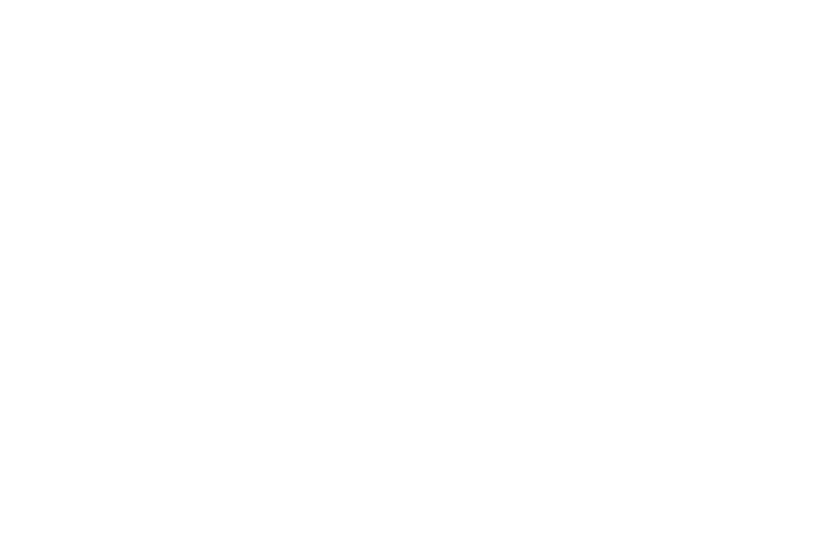
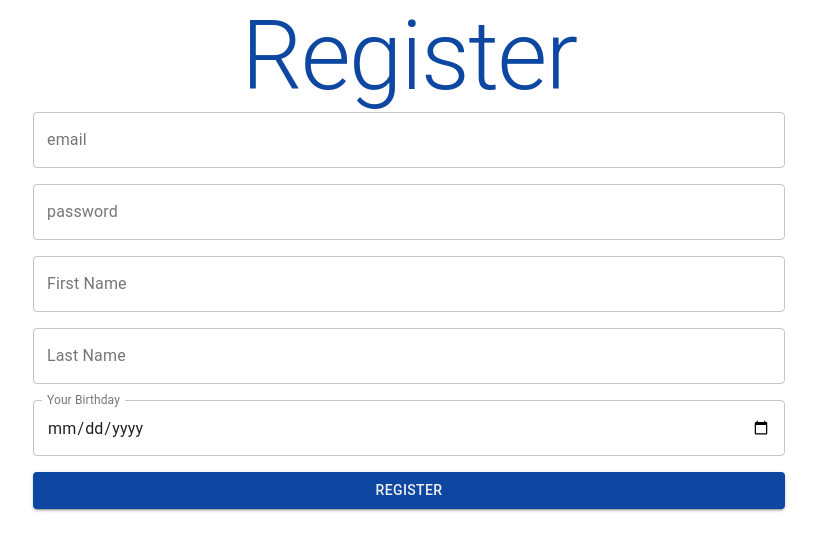
Before and after one commit to paiqu/paiqu.github.io, a React (Create React App) app: page /register in a window 1280 px wide. Shown: the top 550 px of the page, without its empty margins (231-1048 px from the left). Built offline with nearby package versions, Linux system fonts and the light colour scheme.

Commit message:
add register page

```diff
--- a/src/App.tsx
+++ b/src/App.tsx
@@ -12,6 +12,7 @@ import HomePage from './pages/HomePage';
 import AboutPage from './pages/AboutPage';
 import LoginPage from './pages/LoginPage';
 import ProfilePage from './pages/ProfilePage';
+import RegisterPage from './pages/RegisterPage';
 
 // https://material.io/resources/color/#!/?view.left=0&view.right=0&secondary.color=004cff&primary.color=FFB300
 const theme = createMuiTheme({
@@ -50,6 +51,13 @@ function App() {
                 return <LoginPage {...props} setAuth={setAuth} />;
               }}
             />
+            <Route
+              exact
+              path="/register"
+              render={(props) => {
+                return <RegisterPage {...props} setAuth={setAuth} />;
+              }}
+            />
             <ProtectedRoute
               exact
               path="/profile"
--- a/src/components/auth/LoginForm.tsx
+++ b/src/components/auth/LoginForm.tsx
@@ -25,7 +25,7 @@ const useStyles = makeStyles((theme) => ({
     display: 'flex',
     flexDirection: 'column',
     alignItems: 'center',
-  }
+  },
 }));
 
 interface LoginFormProps {
@@ -58,6 +58,9 @@ export default function LoginForm({
         onClick={() => {
           history.push('/');
         }}
+        style={{
+          flexGrow: 1,
+        }}
       >
         Back to home
       </Button>
@@ -85,7 +88,8 @@ export default function LoginForm({
             handleBlur,
             handleChange,
             isSubmitting,
-          } = props
+          } = props;
+
           return (
             <Form className={classes.form}>
               <TextField
--- /dev/null
+++ b/src/components/auth/RegisterForm.tsx
@@ -0,0 +1,221 @@
+import React, { useState } from 'react';
+import { makeStyles, useTheme } from '@material-ui/core/styles';
+import { Link as RouterLink, useHistory } from "react-router-dom";
+
+// firebase
+import firebase, { db, userConverter } from '../../firebase';
+
+// Material UI
+import Typography from '@material-ui/core/Typography';
+import { Button } from '@material-ui/core';
+import TextField from '@material-ui/core/TextField';
+import Link from "@material-ui/core/Link";
+import Divider from '@material-ui/core/Divider';
+import Grid from '@material-ui/core/Grid';
+
+// Formik
+import { Formik, Form, FormikProps, Field } from 'formik';
+import * as Yup from 'yup';
+
+const useStyles = makeStyles((theme) => ({
+  root: {
+    display: 'flex',
+    flexDirection: 'column',
+    alignItems: 'center',
+    width: '100%',
+  },
+  form: {
+    display: 'flex',
+    flexDirection: 'column',
+    alignItems: 'center',
+  },
+  textField: {
+    width: "100%",
+  }
+}));
+
+interface RegisterFormProps {
+  setAuth: (auth: boolean) => void,
+};
+
+interface IRegisterForm {
+  email: string,
+  password: string,
+  first: string,
+  last: string,
+  birthday: Date,
+};
+
+export default function RegisterForm({ setAuth }: RegisterFormProps) {
+  const classes = useStyles();
+  const theme = useTheme();
+  const history = useHistory();
+
+  const handleRegister = ({
+    email,
+    password,
+    first,
+    last,
+    birthday
+  }: IRegisterForm) => {
+    console.log('clicked');
+
+    firebase.auth().createUserWithEmailAndPassword(email, password)
+    .then((userCredential) => {
+      // save the new user to database
+      db.collection('users')
+        .withConverter(userConverter)
+        .add({
+          email,
+          first,
+          last,
+          birthday,
+        })
+      .then((docRef) => {
+        console.log("Document written with ID: ", docRef.id);
+      })
+      .catch((error) => {
+        console.error("Error adding document: ", error);
+      });
+
+			setAuth(true); // update user's login status
+      history.push('/profile');
+    })
+    .catch((error) => {
+      var errorCode = error.code;
+      var errorMessage = error.message;
+      alert(errorMessage);
+    });
+  };
+
+  return (
+    <div className={classes.root}>
+      <Typography variant="h1" color='primary'>
+        Register
+      </Typography>
+      <Formik
+        initialValues={{
+          email: '',
+          password: '',
+          first: '',
+          last: '',
+          birthday: new Date(),
+        }}
+        onSubmit={(values: IRegisterForm) => {
+          handleRegister(values);
+        }}
+        validationSchema={Yup.object().shape({
+          email: Yup.string()
+            .email()
+            .required('Enter valid email'),
+          password: Yup.string()
+            .required('Please enter your password to register'),
+          first: Yup.string()
+            .required('Please enter your first name'),
+          last: Yup.string()
+            .required('Please enter your last name'),
+          birthday: Yup.date()
+            .max(new Date())
+            .required('Please enter your birthday')
+        })}
+      >
+          {(props: FormikProps<IRegisterForm>) => {
+            const {
+              values,
+              touched,
+              errors,
+              handleBlur,
+              handleChange,
+              isSubmitting,
+            } = props;
+
+            return (
+              <Form className={classes.form}>
+                <Grid container spacing={2} style={{width: "60%"}}>
+                  <Grid item xs={12}>
+                    <TextField
+                      name='email'
+                      id='email'
+                      value={values.email}
+                      type="email"
+                      variant="outlined"
+                      color='secondary'
+                      label="email"
+                      onChange={handleChange}
+                      className={classes.textField}
+                    />
+                  </Grid>
+                  <Grid item xs={12}>
+                    <TextField
+                      name='password'
+                      id='password'
+                      label="password"
+                      value={values.password}
+                      type="password"
+                      variant="outlined"
+                      color='secondary'
+                      onChange={handleChange}
+                      className={classes.textField}
+                    />
+                  </Grid>
+                  <Grid item xs={12}>
+                    <TextField
+                      name='first'
+                      id='firstname'
+                      label="First Name"
+                      value={values.first}
+                      type="text"
+                      variant="outlined"
+                      color='primary'
+                      onChange={handleChange}
+                      className={classes.textField}
+                    />
+                  </Grid>
+                  <Grid item xs={12}>
+                    <TextField
+                      name='last'
+                      id='lastname'
+                      label="Last Name"
+                      value={values.last}
+                      type="text"
+                      variant="outlined"
+                      color='secondary'
+                      onChange={handleChange}
+                      className={classes.textField}
+                    />
+                  </Grid>
+                  <Grid item xs={12}>
+                    <TextField
+                      name='birthday'
+                      id='birthday'
+                      label="Your Birthday"
+                      value={values.birthday}
+                      type="date"
+                      variant="outlined"
+                      color='secondary'
+                      onChange={handleChange}
+                      InputLabelProps={{ shrink: true }}
+                      className={classes.textField}
+                    />
+                  </Grid>
+                  <Grid item xs={12}>
+                    <Button
+                      type="submit"
+                      variant="contained"
+                      color="primary"
+                      style={{
+                        width: '100%'
+                      }}
+                    >
+                      Register
+                    </Button>
+                  </Grid>
+                </Grid>
+
+              </Form>
+            );
+          }}
+      </Formik>
+    </div>
+  );
+}
--- a/src/firebase.ts
+++ b/src/firebase.ts
@@ -43,4 +43,4 @@ export const userConverter = {
       birthday: data.birthday.toDate(),
     };
   }
-}
+};
--- /dev/null
+++ b/src/pages/RegisterPage.tsx
@@ -0,0 +1,50 @@
+import React, { useState } from 'react';
+import { makeStyles, useTheme } from '@material-ui/core/styles';
+import { Link as RouterLink, useHistory } from "react-router-dom";
+
+// Firebase
+import firebase from '../firebase';
+
+// Material UI
+import Typography from '@material-ui/core/Typography';
+import { Button } from '@material-ui/core';
+import TextField from '@material-ui/core/TextField';
+import Dialog from '@material-ui/core/Dialog';
+import DialogActions from '@material-ui/core/DialogActions';
+import DialogContent from '@material-ui/core/DialogContent';
+import DialogContentText from '@material-ui/core/DialogContentText';
+import DialogTitle from '@material-ui/core/DialogTitle';
+
+// Component
+import RegisterForm from '../components/auth/RegisterForm';
+
+const useStyles = makeStyles((theme) => ({
+  root: {
+    display: 'flex',
+    flexDirection: 'column',
+    alignItems: 'center',
+  },
+  form: {
+    display: 'flex',
+    flexDirection: 'column',
+    alignItems: 'center',
+  }
+}));
+
+interface Props {
+  setAuth: (auth: boolean) => void;
+};
+
+export default function RegisterPage({ setAuth }: Props) {
+  const classes = useStyles();
+  const theme = useTheme();
+  const history = useHistory();
+
+  return (
+    <div className={classes.root}>
+      <RegisterForm
+        setAuth={setAuth}
+      />
+    </div>
+  );
+}
```
